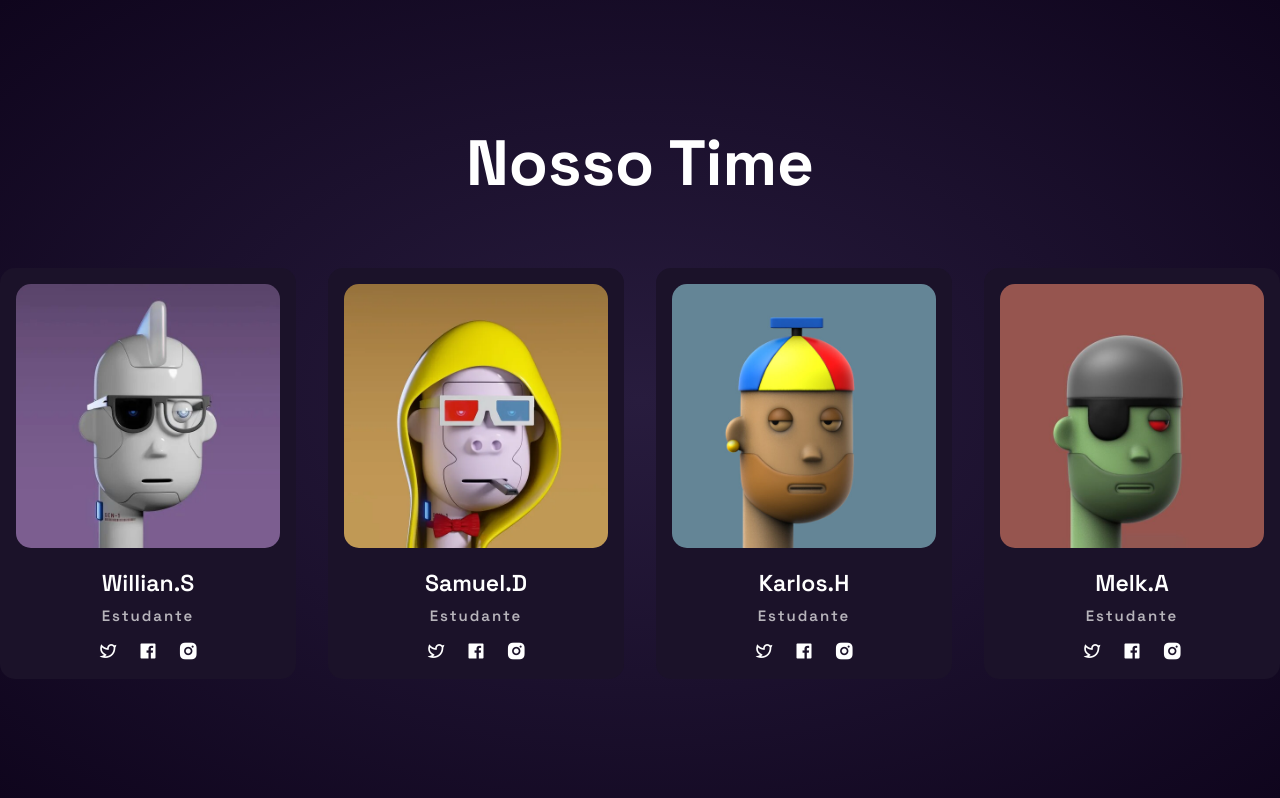
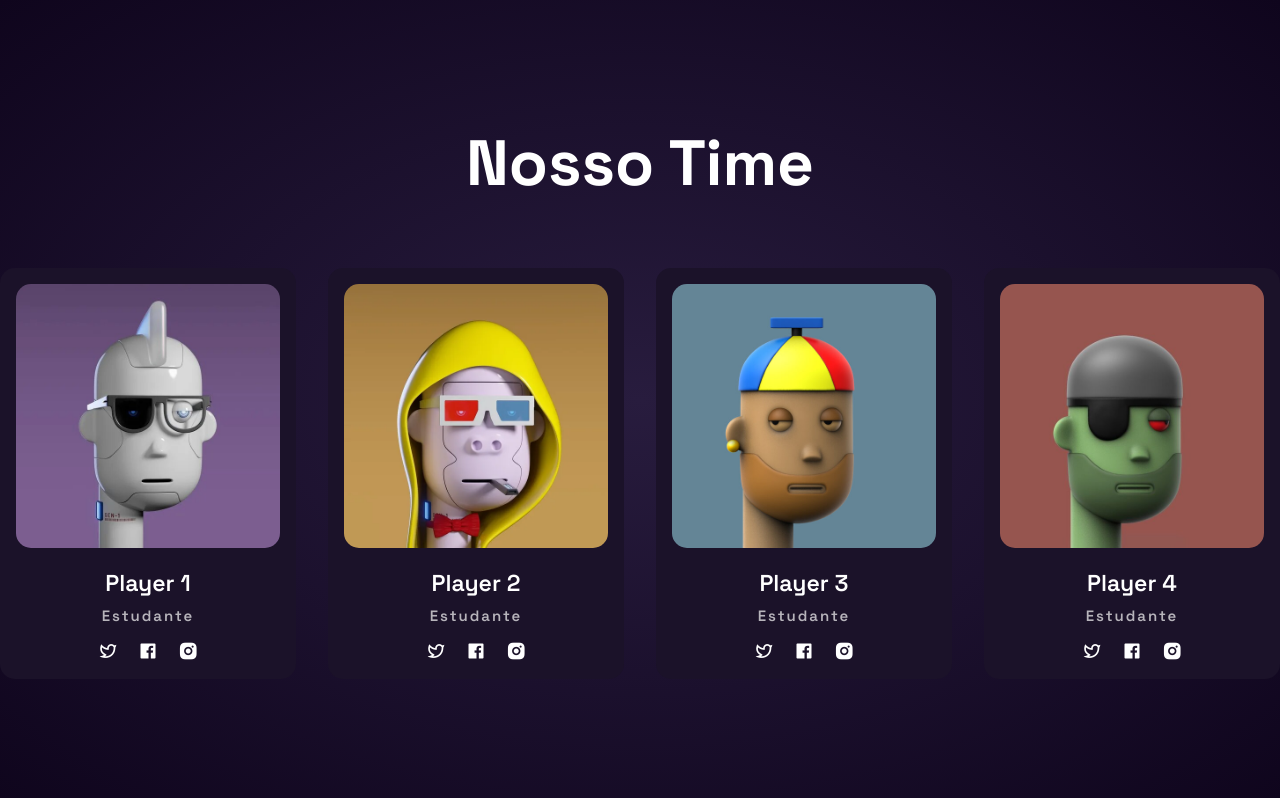
Before and after one commit to Melquizedek18/YOUR-TEAM, a plain HTML site: page index.html in a window 1280 px wide. Drawn offline with nearby package versions, Linux system fonts and the light colour scheme.

```diff
--- a/index.html
+++ b/index.html
@@ -23,7 +23,7 @@
 		<div class="team-content">
 			<div class="box">
               <img src="./s7.jpg" alt="">
-			  <h3>Willian.S</h3>
+			  <h3>Player 1</h3>
 			  <h5>Estudante</h5>
 			  <div class="icons">
 				<a href="#"><i class="ri-twitter-line"></i></a>
@@ -34,7 +34,7 @@
 
 			<div class="box">
 				<img src="./s5.png" alt="">
-				<h3>Samuel.D</h3>
+				<h3>Player 2</h3>
 				<h5>Estudante</h5>
 				<div class="icons">
 				  <a href="#"><i class="ri-twitter-line"></i></a>
@@ -45,7 +45,7 @@
 
 			  <div class="box">
 				<img src="./s3 (1).jpg" alt="">
-				<h3>Karlos.H</h3>
+				<h3>Player 3</h3>
 				<h5>Estudante</h5>
 				<div class="icons">
 				  <a href="#"><i class="ri-twitter-line"></i></a>
@@ -56,7 +56,7 @@
 
 			  <div class="box">
 				<img src="./s4 (2).jpg" alt="">
-				<h3>Melk.A</h3>
+				<h3>Player 4</h3>
 				<h5>Estudante</h5>
 				<div class="icons">
 				  <a href="#"><i class="ri-twitter-line"></i></a>
```
